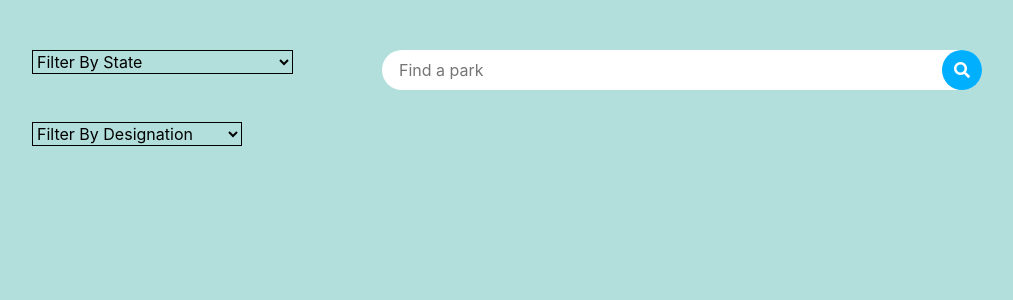
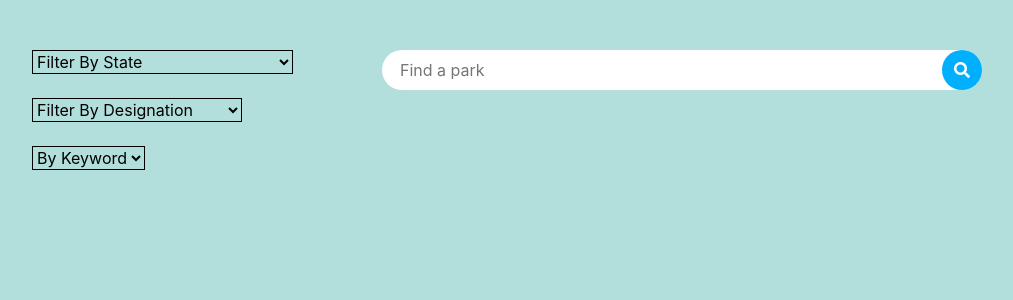
Before and after one commit to eunicornbread/NPSInfoKiosk, a React (Create React App) app: page /search in a window 1280 px wide. Shown: the top 300 px of the page, without its empty margins (18-1031 px from the left). Built offline with nearby package versions, Linux system fonts and the light colour scheme.

Commit message:
Implement functionality for search selection

```diff
--- a/src/search.css
+++ b/src/search.css
@@ -14,7 +14,7 @@
 .search-input {
 	width: 600px;
 	height: 40px;
-	padding-left: 17px;
+	padding-left: 18px;
 	border-radius: 50px;
 	border: none;
 	outline: none;
@@ -52,7 +52,7 @@
 .filter-button {
 }
 
-.state-filter-button, .desig-filter-button {
+.state-filter-button, .desig-filter-button, .search-filter-button {
 	background-color: rgba(0, 0, 0, 0);
 	color: black;
 	border-color: black;
--- a/src/search.js
+++ b/src/search.js
@@ -52,6 +52,9 @@ class Search extends Component {
 
 	handleStateFilter(event) {
 		event.preventDefault();
+		if (document.getElementById('state-filter').value === 'Filter By State') {
+			return;
+		}
 		var stateFilter = this.state.stateFilter;
 		stateFilter.push(document.getElementById('state-filter').value);
 		var uniqueState = [...new Set(stateFilter)];
@@ -63,6 +66,9 @@ class Search extends Component {
 
 	handleDesigFilter(event) {
 		event.preventDefault();
+		if (document.getElementById('desig-filter').value === 'Filter By Designation') {
+			return;
+		}
 		var desigFilter = this.state.desigFilter;
 		desigFilter.push(document.getElementById('desig-filter').value);
 		var uniqueDesig = [...new Set(desigFilter)];
@@ -70,6 +76,11 @@ class Search extends Component {
 		this.setState({
 			desigFilter: uniqueDesig
 		});
+	}
+
+	handleSearchFilter(event) {
+		event.preventDefault();
+		console.log(document.getElementById('search-filter').value);
 	}
 
 	handleSearch(event) {
@@ -171,6 +182,7 @@ class Search extends Component {
 				    			ref={(input) => this.textInput = input} placeholder="Find a park" />
 					</form>
 				</div>
+
 				<div className="search-result">{ /*resultList*/ }</div>
 
 				<div className="filter-menu" id="filter-menu">
@@ -181,13 +193,21 @@ class Search extends Component {
 						</option>
 						{ stateOptions }
 					</select>
+
 					<br />
-					<select className="filter-button desig-filter-button mt-5"
+					<select className="filter-button desig-filter-button mt-4"
 							id="desig-filter" onChange={ this.handleDesigFilter }>
 						<option className="dropdown-item" key={ 0 }>
 							Filter By Designation
 						</option>
 						{ desigOptions }
+					</select>
+
+					<br />
+					<select className="filter-button search-filter-button mt-4"
+							id="search-filter" onChange={ this.handleSearchFilter } >
+						<option className="dropdown-item">By Keyword</option>
+						<option className="dropdown-item">By Name</option>
 					</select>
 				</div>
 
@@ -195,6 +215,8 @@ class Search extends Component {
 					{ stateFilterList }
 					{ desigFilterList }
 				</div>
+
+
 
 			</div>
 
```
